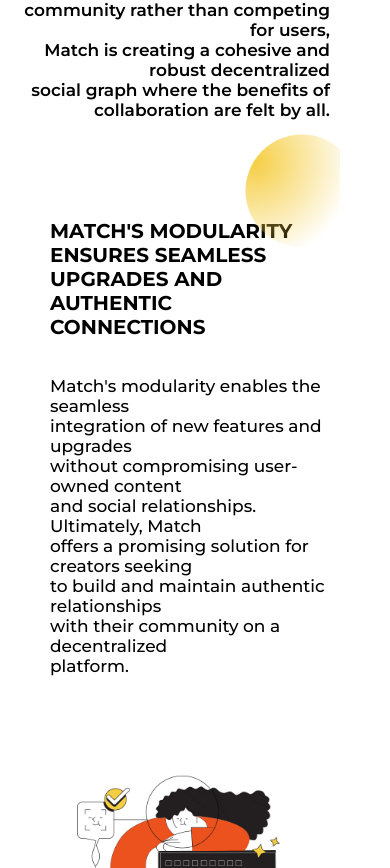
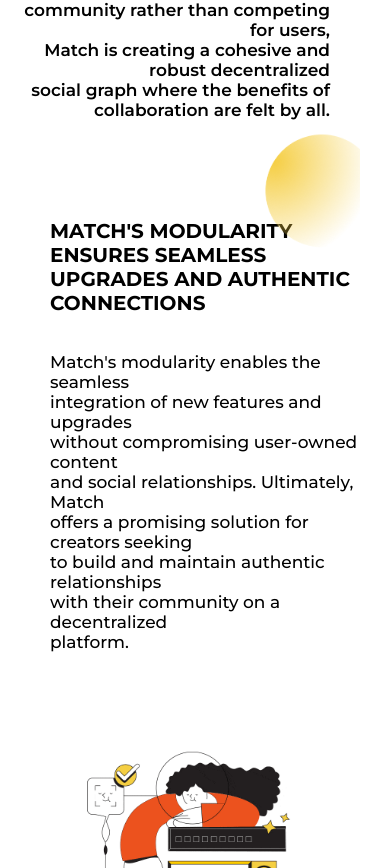
Before and after one commit to DevOlagboye/mathchain-react, a React (Create React App) app: page / in a window 390 px wide. Shown: the part 3756-4624 px from the top of the page. Built offline with nearby package versions, Linux system fonts and the light colour scheme.

Commit message:
Working on responsiveness of the Newworld Component

```diff
--- a/src/Components/Match/Match.css
+++ b/src/Components/Match/Match.css
@@ -1,5 +1,5 @@
 .match-container {
-  padding: 50px 50px 0px 50px;
+  padding: 50px 0px 0px 50px;
 }
 
 .match-text > h3 {
@@ -66,4 +66,7 @@
     gap: 50px;
     margin-top: 20px;
   }
+  .match-container {
+    padding: 50px 30px 0px 50px;
+  }
 }
```
